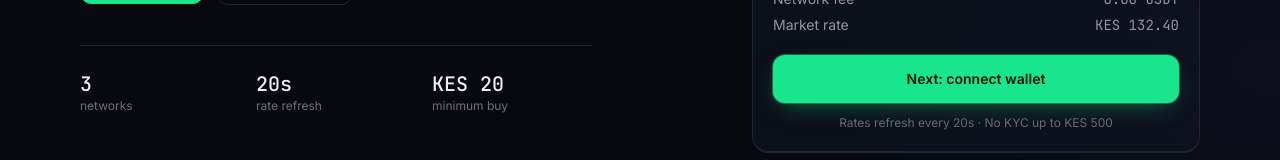
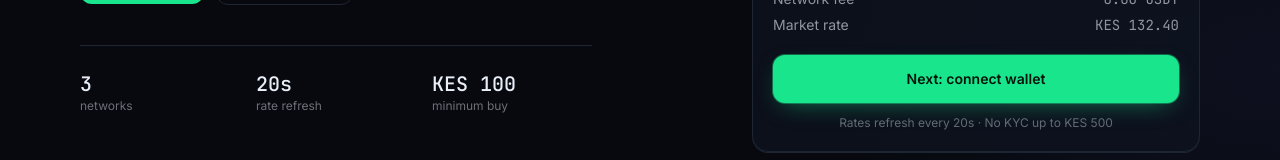
Before and after one commit to atsiaya/scropay, a Next.js app: page / in a window 1280 px wide. Shown: the part 503-663 px from the top of the page. Built offline with nearby package versions, Linux system fonts and the light colour scheme; no server answers.

Commit message:
Add files via upload

```diff
--- a/app/page.tsx
+++ b/app/page.tsx
@@ -1,6 +1,5 @@
 import Link from "next/link";
 import RampCard from "@/components/RampCard";
-import { MIN_BUY_FIAT_KES } from "@/lib/limits";
 
 const STEPS = [
   { n: "01", t: "Enter an amount", d: "See the exact USDT you'll get before you commit. The rate you see is the rate you pay." },
@@ -41,7 +40,7 @@ export default function Home() {
             </Link>
           </div>
           <dl className="mt-10 grid max-w-lg grid-cols-3 gap-4 border-t border-[var(--color-line)] pt-6">
-            {[["3", "networks"], ["20s", "rate refresh"], [`KES ${MIN_BUY_FIAT_KES}`, "minimum buy"]].map(([v, l]) => (
+            {[["3", "networks"], ["20s", "rate refresh"], ["KES 100", "minimum buy"]].map(([v, l]) => (
               <div key={l}>
                 <dt className="font-mono text-xl font-medium text-[var(--color-ink)]">{v}</dt>
                 <dd className="text-xs text-[var(--color-ink)]/45">{l}</dd>
```
